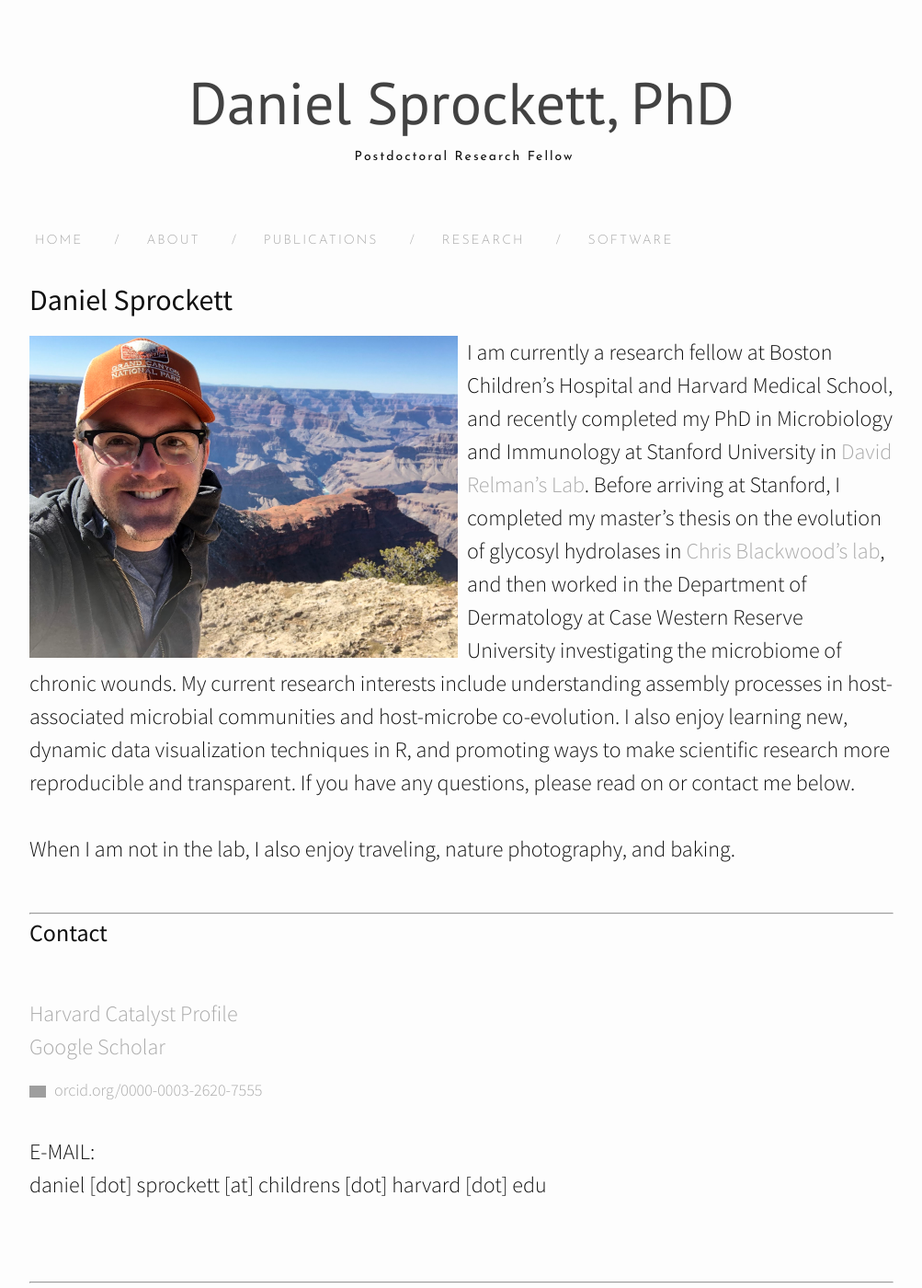
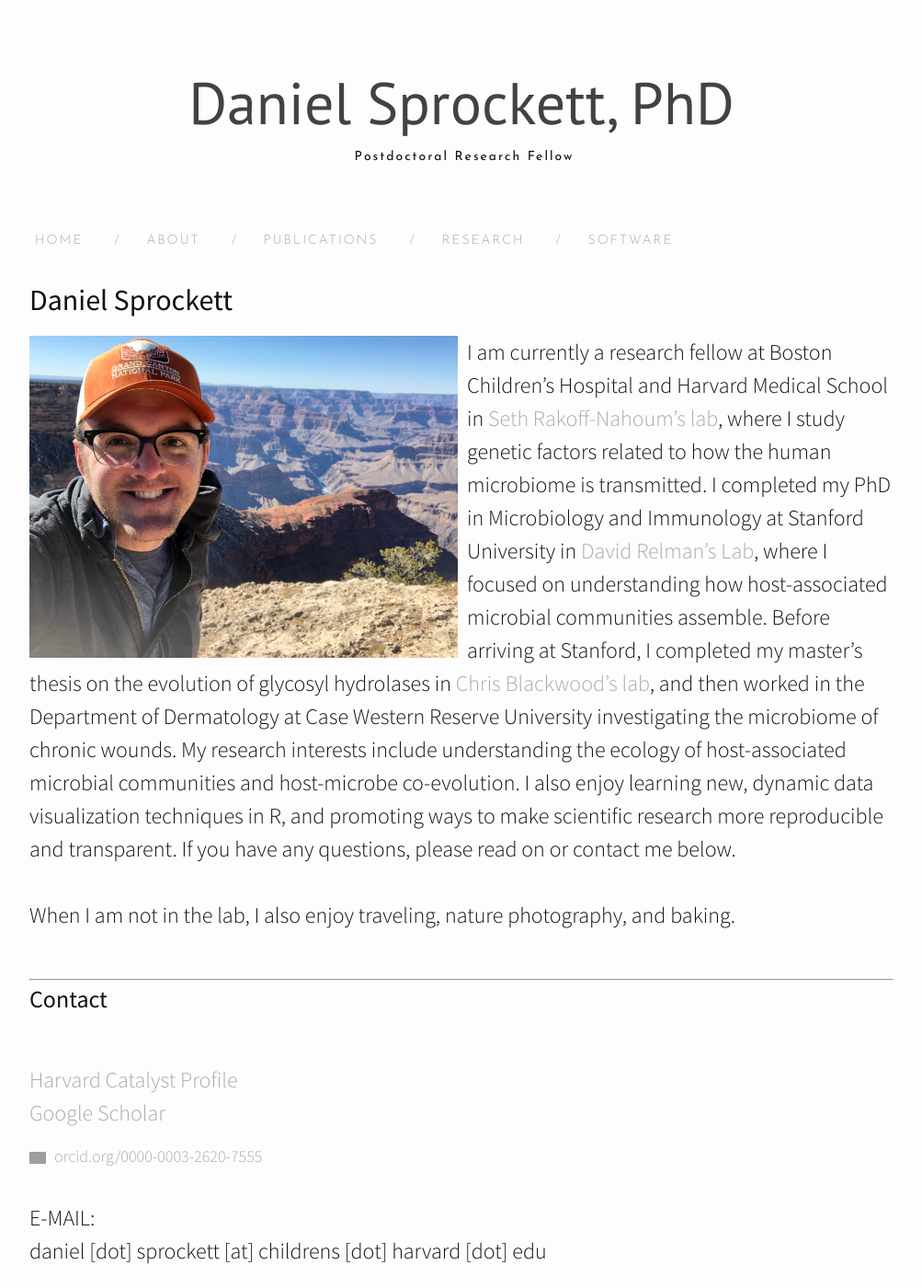
Before and after one commit to DanielSprockett/danielsprockett.github.io, a Jekyll site: the page built from about.md, in a window 1280 px wide and 1400 px high. Shown: the whole window at 92% size, without its empty margins (138-1141 px from the left). Built offline with Jekyll 4.4.1, drawn with Linux system fonts in a browser that asks for light colours; nearby versions of some CDN libraries; grey boxes are pictures that could not be loaded.

Commit message:
update description

```diff
--- a/about.md
+++ b/about.md
@@ -7,7 +7,7 @@
 <h2>Daniel Sprockett</h2>
 
 <img src="/images/Dan_at_Grand_Canyon.jpg" alt="Dan at the Grand Canyon" style="float: left; margin-right: 10px;" height="350"/>
-I am currently a research fellow at Boston Children's Hospital and Harvard Medical School, and recently completed my PhD in Microbiology and Immunology at Stanford University in [David Relman's Lab](http://med.stanford.edu/relmanlab.html). Before arriving at Stanford, I completed my master's thesis on the evolution of glycosyl hydrolases in [Chris Blackwood's lab](http://drosophila.biology.kent.edu/users/cblackwo/overview.htm), and then worked in the Department of Dermatology at Case Western Reserve University investigating the microbiome of chronic wounds. My current research interests include understanding assembly processes in host-associated microbial communities and host-microbe co-evolution. I also enjoy learning new, dynamic data visualization techniques in R, and promoting ways to make scientific research more reproducible and transparent.  If you have any questions, please read on or contact me below.<br>
+I am currently a research fellow at Boston Children's Hospital and Harvard Medical School in [Seth Rakoff-Nahoum's lab](https://srnlab.com/), where I study genetic factors related to how the human microbiome is transmitted. I completed my PhD in Microbiology and Immunology at Stanford University in [David Relman's Lab](http://med.stanford.edu/relmanlab.html), where I focused on understanding how host-associated microbial communities assemble.  Before arriving at Stanford, I completed my master's thesis on the evolution of glycosyl hydrolases in [Chris Blackwood's lab](http://drosophila.biology.kent.edu/users/cblackwo/overview.htm), and then worked in the Department of Dermatology at Case Western Reserve University investigating the microbiome of chronic wounds. My research interests include understanding the ecology of host-associated microbial communities and host-microbe co-evolution. I also enjoy learning new, dynamic data visualization techniques in R, and promoting ways to make scientific research more reproducible and transparent.  If you have any questions, please read on or contact me below.<br>
 <br>
 When I am not in the lab, I also enjoy traveling, nature photography, and baking.<br>
 <br>
```
